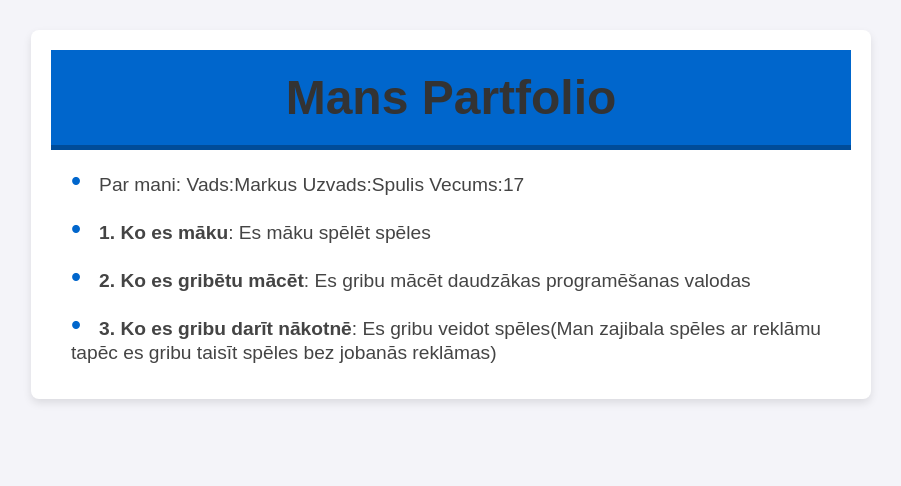
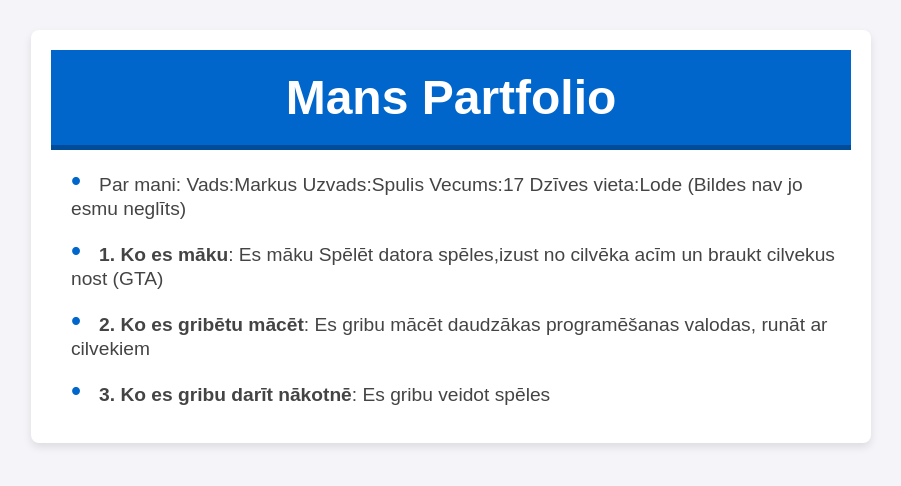
Before and after one commit to MarkusIPa23/partfolio, a plain HTML site: page index.html in a window 1280 px wide. Shown: the whole page, without its empty margins (189-1090 px from the left). Drawn offline with Linux system fonts and the light colour scheme.

Commit message:
Jauns teksts

```diff
--- a/index.html
+++ b/index.html
@@ -50,11 +50,11 @@
 </head>
 <body>
     <div class="content">
-        <h1>Mans Partfolio</h1>
-        <ls>Par mani: Vads:Markus Uzvads:Spulis Vecums:17</ls>
-        <ls><strong>1. Ko es māku</strong>: Es māku spēlēt spēles</ls>
-        <ls><strong>2. Ko es gribētu mācēt</strong>: Es gribu mācēt daudzākas programēšanas valodas</ls>
-        <ls><strong>3. Ko es gribu darīt nākotnē</strong>: Es gribu veidot spēles(Man zajibala spēles ar reklāmu tapēc es gribu taisīt spēles bez jobanās reklāmas)</ls>
+        <h1 style="color:white;">Mans Partfolio</h1>
+        <ls>Par mani: Vads:Markus Uzvads:Spulis Vecums:17 Dzīves vieta:Lode (Bildes nav jo esmu neglīts)</ls>
+        <ls><strong>1. Ko es māku</strong>: Es māku Spēlēt datora spēles,izust no cilvēka acīm un braukt cilvekus nost (GTA)</ls>
+        <ls><strong>2. Ko es gribētu mācēt</strong>: Es gribu mācēt daudzākas programēšanas valodas, runāt ar cilvekiem   </ls>
+        <ls><strong>3. Ko es gribu darīt nākotnē</strong>: Es gribu veidot spēles</ls>
 
     </div>
 </body>
```
